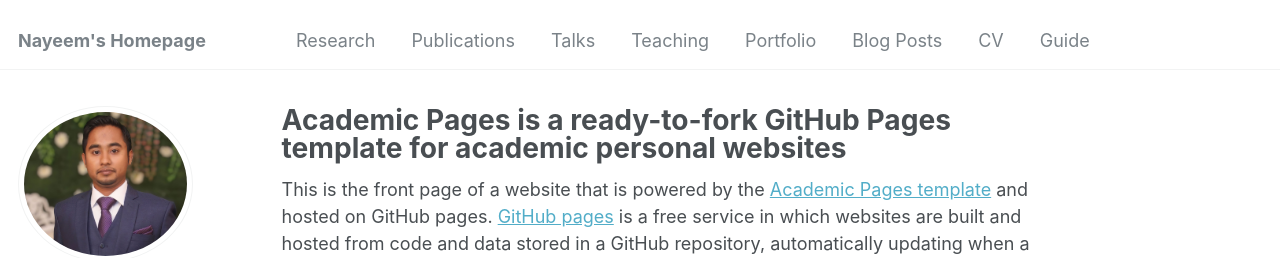
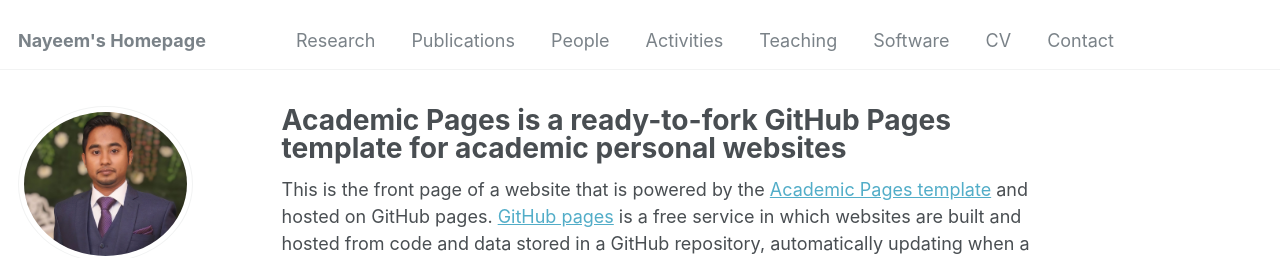
Before and after one commit to nayeemlab/nayeemlab.github.io, a Jekyll site: the page built from _pages/about.md, in a window 1280 px wide. Shown: the top 258 px of the page. Built offline with Jekyll 4.4.1, drawn with Linux system fonts in a browser that asks for light colours; some web fonts are replaced.

Commit message:
Update navigation.yml

```diff
--- a/_data/navigation.yml
+++ b/_data/navigation.yml
@@ -1,25 +1,25 @@
 # main links links
 main:
   - title: "Research"
-    url: /Research/
+    url: /research/
 
   - title: "Publications"
-    url: /Publications/
+    url: /aublications/
 
-  - title: "Talks"
-    url: /talks/
+  - title: "People"
+    url: /people/
+
+  - title: "Activities"
+    url: /activities/
 
   - title: "Teaching"
     url: /teaching/
 
-  - title: "Portfolio"
-    url: /portfolio/
-
-  - title: "Blog Posts"
-    url: /year-archive/
+  - title: "Software"
+    url: /software/
 
   - title: "CV"
     url: /cv/
 
-  - title: "Guide"
-    url: /markdown/
+  - title: "Contact"
+    url: /contact/
```
